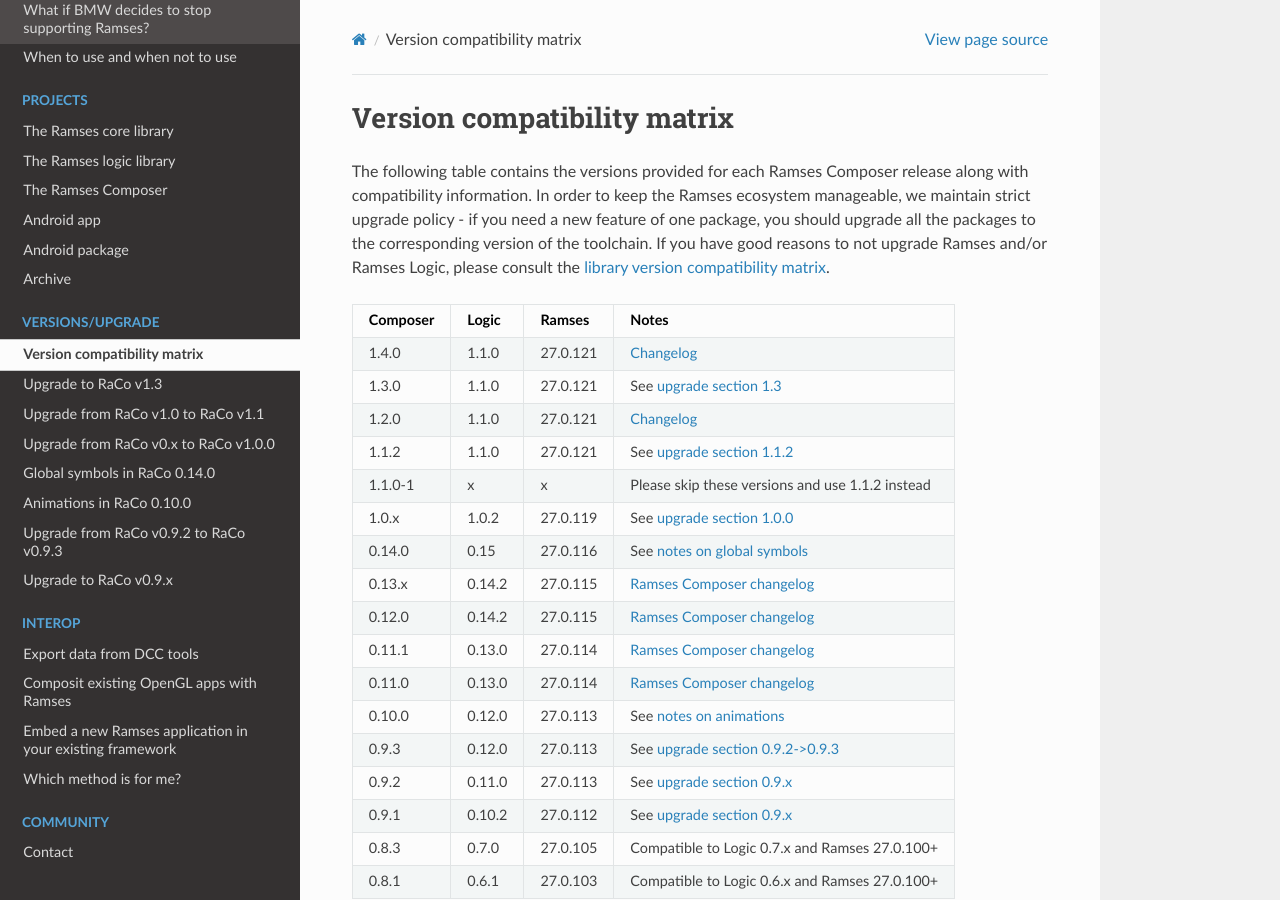
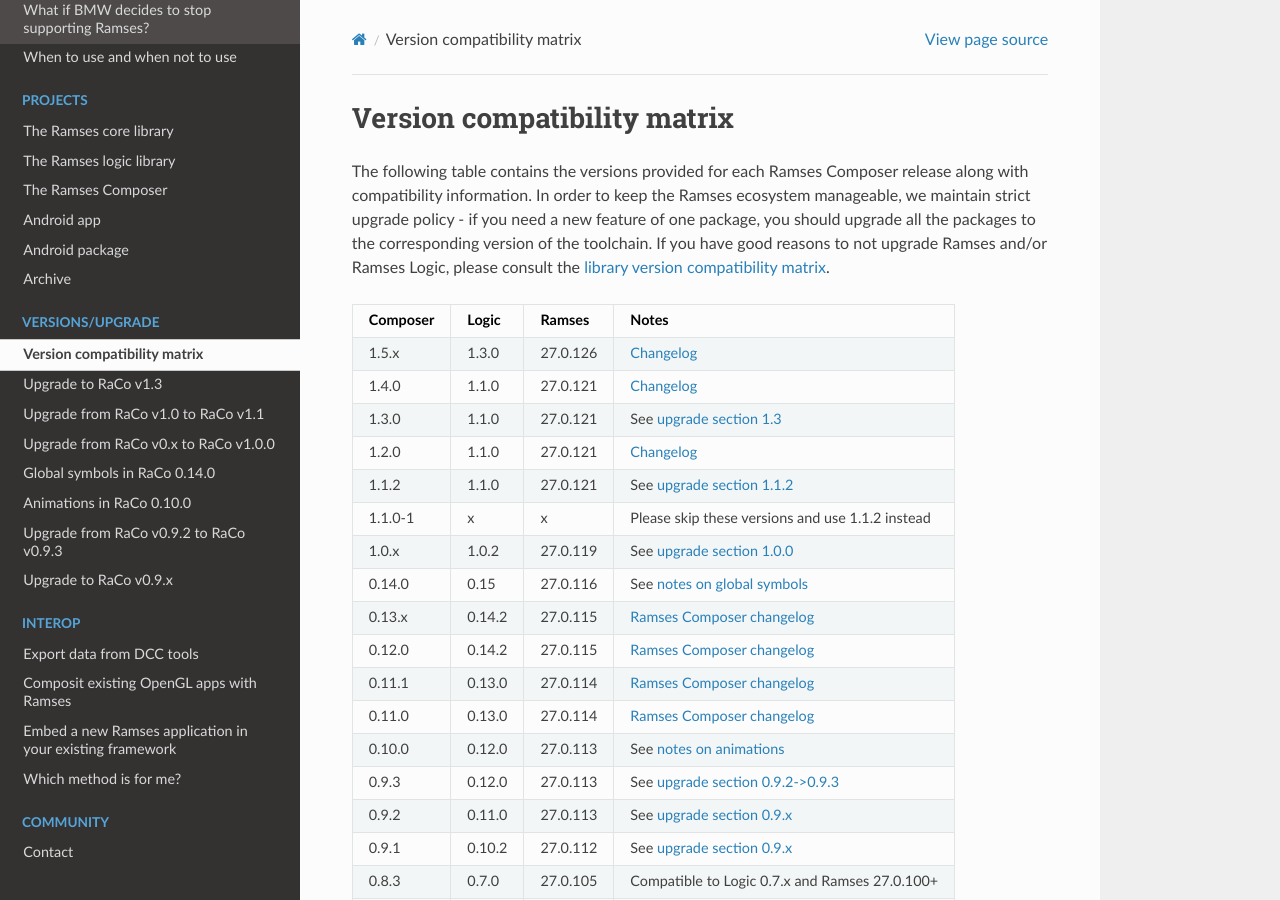
Before and after one commit to COVESA/ramses-sdk, a Sphinx documentation site: the page built from doc/versions.md, in a window 1280 px wide and 900 px high. Built offline with Sphinx 7.4.7 and the Read the Docs theme 2.0.0, drawn with Linux system fonts in a browser that asks for light colours.

Commit message:
Update with RamsesComposer 1.5.x versions

```diff
--- a/doc/versions.md
+++ b/doc/versions.md
@@ -9,6 +9,7 @@
 
 |Composer |Logic    | Ramses        | Notes                                                      |
 |---------|---------|---------------|------------------------------------------------------------|
+|1.5.x    |1.3.0    | 27.0.126      | [Changelog](https://github.com/bmwcarit/ramses-composer/blob/main/CHANGELOG.md#150-multisampling-dynamic-render-order-control-python-api-improvements) |
 |1.4.0    |1.1.0    | 27.0.121      | [Changelog](https://github.com/bmwcarit/ramses-composer/blob/main/CHANGELOG.md#140-python-api-enhancements-various-usability-improvements-and-bugfixes) |
 |1.3.0    |1.1.0    | 27.0.121      | See [upgrade section 1.3](upgrade_raco130)                 |
 |1.2.0    |1.1.0    | 27.0.121      | [Changelog](https://github.com/bmwcarit/ramses-composer/blob/main/CHANGELOG.md#120-trace-player-weak-links-and-running-python-script-in-gui-application) |
```
